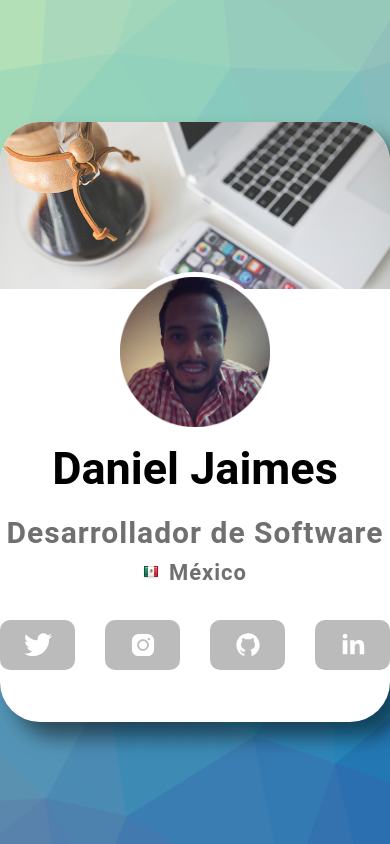
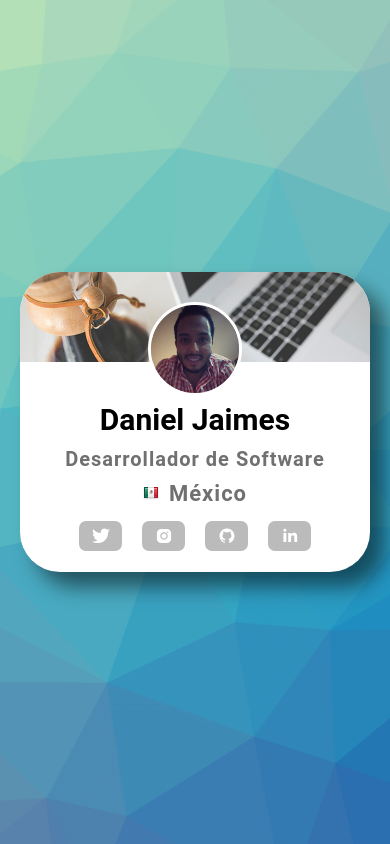
Before and after one commit to DanielJaimes9213/DanielJaimes9213.github.io, a plain HTML site: page index.html in a window 390 px wide. Drawn offline with Linux system fonts and the light colour scheme.

Commit message:
arreglo responsive para pc

```diff
--- a/css/estilos.css
+++ b/css/estilos.css
@@ -149,3 +149,39 @@ body {
 .button.Linkedin:hover {
   background-color: var(--linkedin);
 }
+
+@media screen and (max-width: 760px){
+  .card {
+      width: 35rem;
+      height: 30rem;
+  }
+  .header {
+      height: 9rem;
+  }
+  .information .foto {
+      width: 9.4rem;
+      height: 9.4rem;
+      border: 3px solid var(--white);
+      top: -60px;
+  }
+  .info h1 {
+      font-size: 3rem;
+      margin-top: 40px;
+  }
+  .info h3 {
+      font-size: 2rem;
+      margin-top: 10px;
+  }
+  .Redes {
+      margin-top: 15px;
+  }
+  .Redes img{
+      height: 1.8rem;
+  }
+  .button {
+      width: 4.3rem;
+      height: 3rem;
+      margin: 0 10px;
+      border-radius: 7px;
+  }
+}
```
